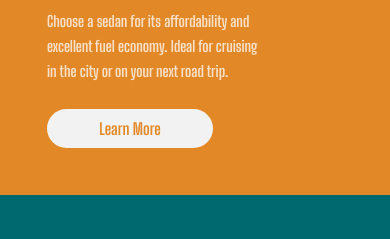
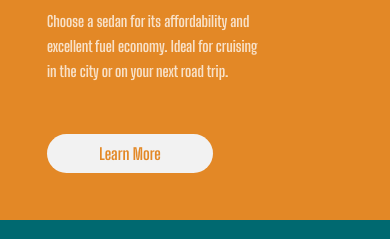
Before and after one commit to krishee107/3-columns-component, a plain HTML site: page index.html in a window 390 px wide. Shown: the part 179-418 px from the top of the page. Drawn offline with Linux system fonts and the light colour scheme.

Commit message:
Corrección responsive

```diff
--- a/css/style.css
+++ b/css/style.css
@@ -54,6 +54,7 @@ html, body {
     font-size: 15px;
     line-height: 25px;
     opacity: 0.75;
+    height: 120px;
     max-width: 212px;
 }
 .box_button {
@@ -77,4 +78,8 @@ html, body {
         margin: unset;
         width: 100%;
     }
+
+.box_text {
+    height: 100px;
 }
+}
```
